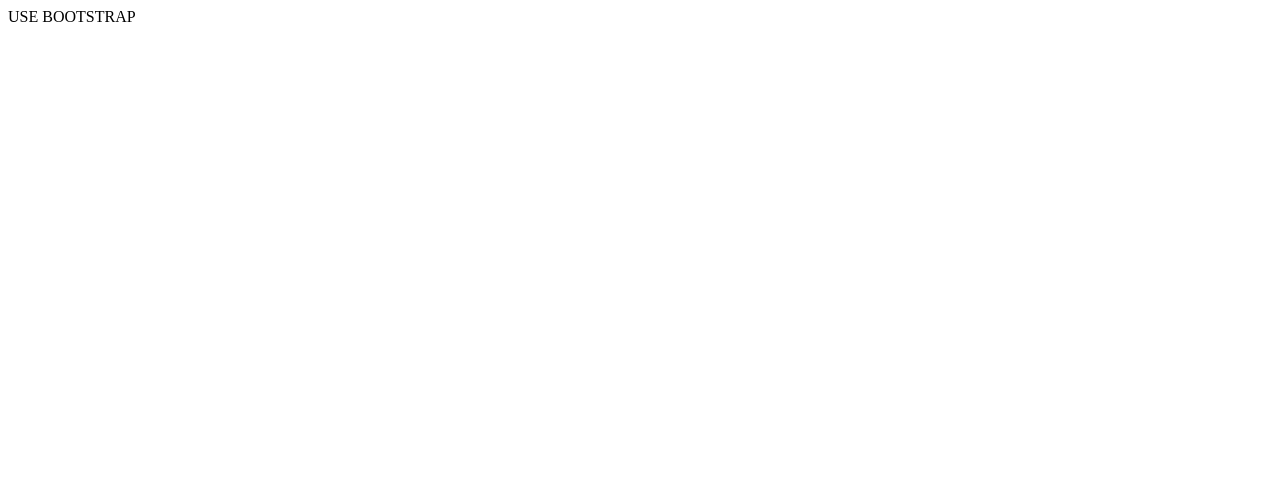
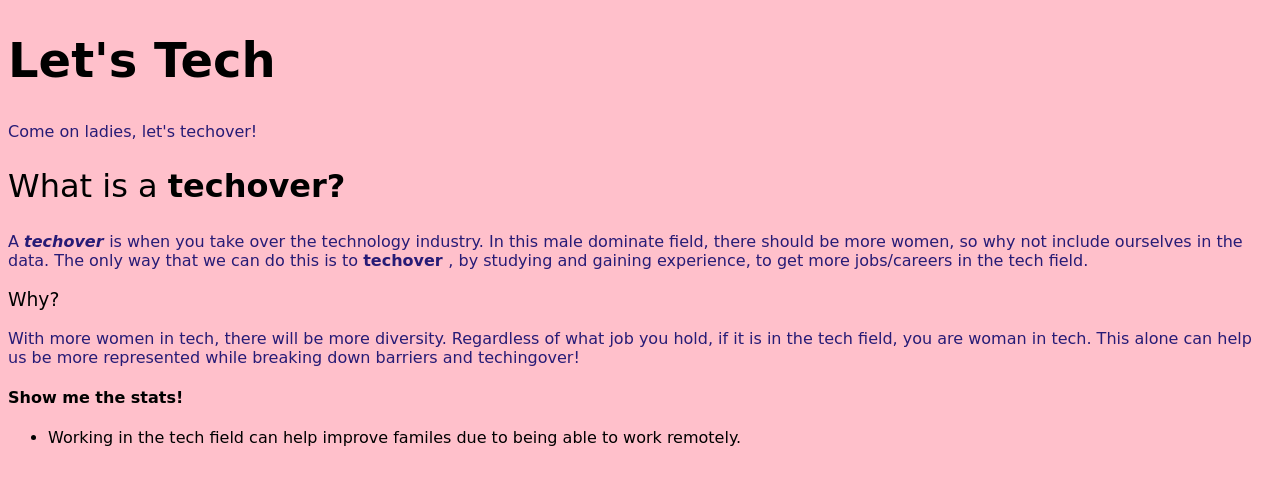
Before and after one commit to IamLaTorya/LaTorya-front-end-engineer-cohort, a plain HTML site: page blog/1.html in a window 1280 px wide. Drawn offline with Linux system fonts and the light colour scheme; a web font is replaced by a local one.

Commit message:
Added Styles and Paragraphs to Headings

```diff
--- a/blog/1.html
+++ b/blog/1.html
@@ -4,8 +4,27 @@
     <meta charset="UTF-8">
     <meta name="viewport" content="width=device-width, initial-scale=1.0">
     <title>Blog 1</title>
+    <link rel="preconnect" href="https://fonts.googleapis.com">
+    <link rel="preconnect" href="https://fonts.gstatic.com" crossorigin>
+    <link href="https://fonts.googleapis.com/css2?family=Eagle+Lake&display=swap" rel="stylesheet">
+    <link rel="stylesheet" href="/css/style.css">
 </head>
 <body>
-    USE BOOTSTRAP
+    <h1>Let's Tech</h1>
+        <p>Come on ladies, let's techover!</p>
+    <h2>What is a <strong>techover?</strong></h2>
+        <p>A <strong><i>techover </i></strong> is when you take over the technology industry.
+        In this male dominate field, there should be more women, so why not include ourselves in the data.
+        The only way that we can do this is to <strong>techover </strong>, by studying and gaining experience,
+        to get more jobs/careers in the tech field.</p>
+    <h3>Why?</h3>
+        <p>With more women in tech, there will be more diversity.
+            Regardless of what job you hold, if it is in the tech field, you are woman
+            in tech. This alone can help us be more represented while breaking down
+            barriers and techingover!</p>
+    <h4>Show me the stats!</h4>
+    <ul>
+        <li>Working in the tech field can help improve familes due to being able to work remotely.</li>
+    </ul>
 </body>
 </html>
```
